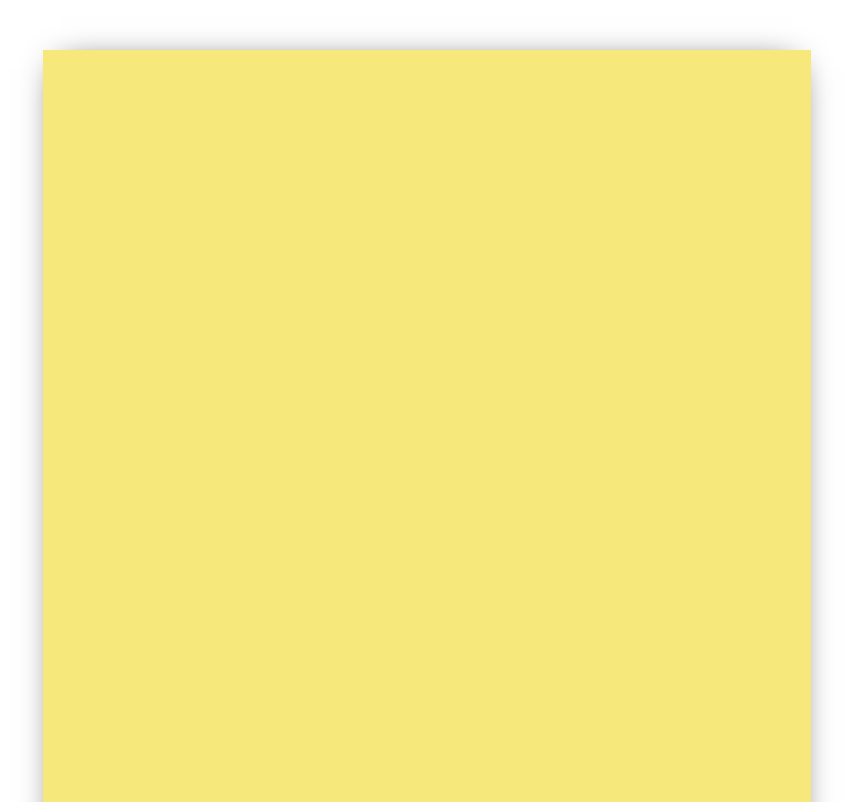
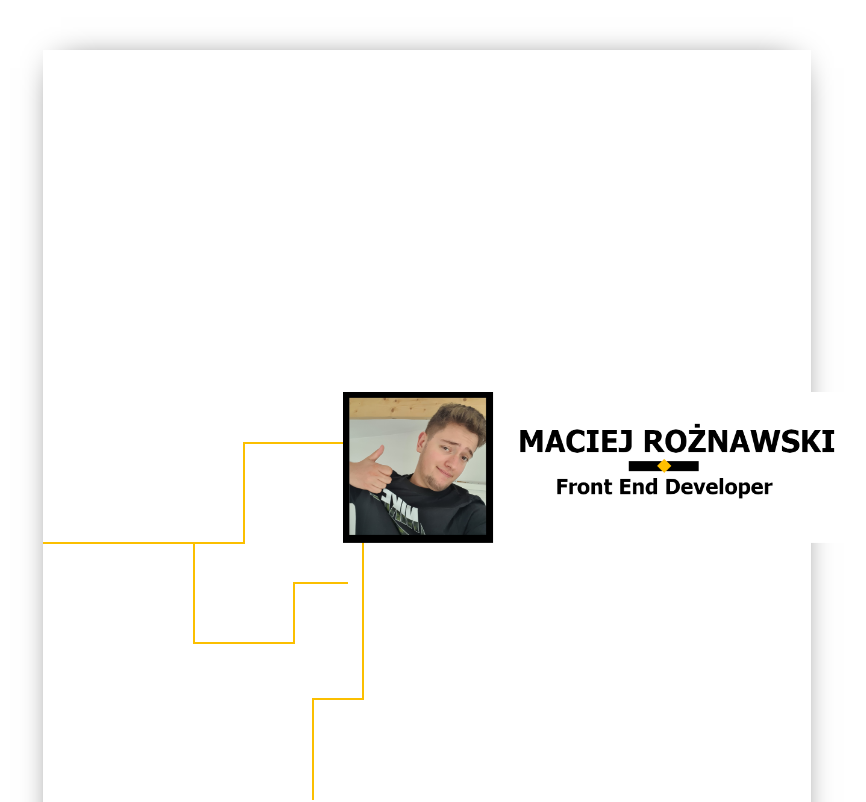
Before and after one commit to figarox/portfolio, a React (Create React App) app: page / in a window 1280 px wide. Shown: the top 802 px of the page, without its empty margins (213-1079 px from the left). Built offline with nearby package versions, Linux system fonts and the light colour scheme.

Commit message:
add animation line

```diff
--- a/src/Styles/App.css
+++ b/src/Styles/App.css
@@ -3,3 +3,232 @@
     padding: 0;
     text-align: center;
 }
+
+
+.line1{
+    position: absolute;
+    bottom: 0;
+    left: 41vw;
+    width: 2px;
+    height: 0;
+    background:#FBBF00;
+    animation: line1 1s ease forwards 0.5s;
+}
+
+.line2{
+    position: absolute;
+    bottom: 100px;
+    left: 0px;
+    width: 0;
+    height: 2px;
+    background:#FBBF00;
+    animation: line2 1s ease forwards 1.3s;
+}
+
+.line3{
+    position: absolute;
+    bottom: 100px;
+    left: 50px;
+    width: 2px;
+    height: 0;
+    background:#FBBF00;
+    animation: line3 1s ease forwards 2.1s;
+}
+
+.line4{
+    position: absolute;
+    bottom: 20vw;
+    left: 20vw;
+    width: 0;
+    height: 2px;
+    background:#FBBF00;
+    animation: line4 1s ease forwards 0.5s;
+}
+
+.line5{
+    position: absolute;
+    left: 150px;
+    width: 2px;
+    height: 0;
+    background:#FBBF00;
+    animation: line5 1s ease forwards 1.3s;
+}
+
+.line6{
+    position: absolute;
+    bottom: 0px;
+    left: 200px;
+    width: 2px;
+    height: 0;
+    background:#FBBF00;
+    animation: line6 0.5s ease forwards 2.1s;
+}
+
+.line7{
+    position: absolute;
+    bottom: -100px;
+    left: 150px;
+    width: 0;
+    height: 2px;
+    background:#FBBF00;
+    animation: line7 0.5s ease forwards 2.1s;
+}
+
+.line8{
+    position: absolute;
+    bottom: -100px;
+    left: 250px;
+    width: 2px;
+    height: 0;
+    background:#FBBF00;
+    animation: line8 0.2s ease forwards 2.5s;
+}
+
+.line9{
+    position: absolute;
+    bottom: -40px;
+    left: 250px;
+    width: 0;
+    height: 2px;
+    background:#FBBF00;
+    animation: line9 0.2s ease forwards 3s;
+}
+
+.line10{
+    position: absolute;
+    bottom: 100px;
+    left: 200px;
+    width: 0;
+    height: 2px;
+    background:#FBBF00;
+    animation: line10 0.2s ease forwards 3s;
+}
+
+
+@keyframes SkyText {
+    0%{
+        height: 0;
+    }
+
+    100%{
+        opacity: 1;
+        height: 400px;
+    }
+
+  }
+
+@keyframes line1 {
+  0%{
+      height: 0px;
+  }
+
+  100%{
+      height: 100px;
+  }
+
+}
+
+@keyframes line2 {
+    0%{
+        width: 0px;
+    }
+
+    100%{
+        width: 50px;
+    }
+
+  }
+
+  @keyframes line3 {
+    0%{
+        height: 0px;
+    }
+
+    100%{
+        height: 220px;
+    }
+
+  }
+
+  @keyframes line4 {
+    0%{
+        width: 0px;
+    }
+
+    100%{
+        width: 200px;
+    }
+
+  }
+
+  @keyframes line5 {
+    0%{
+        height: 0px;
+        transform: rotateZ(180deg);
+    }
+
+    1%{
+        transform: rotateZ(0deg);
+    }
+
+    100%{
+        height: 100px;
+        transform: rotateZ(0deg);
+    }
+
+  }
+
+  @keyframes line6{
+    0%{
+        height: 0px;
+    }
+
+    100%{
+        height: 100px;
+    }
+
+  }
+
+  @keyframes line7 {
+    0%{
+        width: 0px;
+    }
+
+    100%{
+        width: 100px;
+    }
+
+  }
+
+  @keyframes line8{
+    0%{
+        height: 0px;
+    }
+
+    100%{
+        height: 60px;
+    }
+
+  }
+
+  @keyframes line9{
+    0%{
+        width: 0px;
+    }
+
+    100%{
+        width: 55px;
+    }
+
+  }
+
+  @keyframes line10{
+    0%{
+        width: 0px;
+    }
+
+    100%{
+        width: 100px;
+    }
+
+  }
--- a/src/layouts/App.js
+++ /dev/null
@@ -1,40 +0,0 @@
-import React from 'react';
-
-const AppStyles = {
-  maxWidth: "100vw",
-  height: "100%",
-  display: "flex"
-}
-
-const Body = {
-  width: "100vw",
-  height: "auto",
-  margin: "50px 20vw 80px 20vw",
-  boxShadow: "0px 0px 34px -18px rgba(0, 0, 0, 1)",
-  backgroundColor: "#ffffff",
-}
-const FirstWin = {
-  width: "100%",
-  height: "100vh",
-  backgroundColor: "#f7e87c"
-}
-const AboutMe = {
-  width: "100%",
-  height: "50vh",
-
-}
-
-function App() {
-  return (
-    <div style={AppStyles}>
-        <div style={Body}>
-            <div style={FirstWin}></div>
-            <section style={AboutMe}>
-
-            </section>
-        </div>
-    </div>
-  );
-}
-
-export default App;
--- /dev/null
+++ b/src/layouts/App.jsx
@@ -0,0 +1,61 @@
+import React from 'react';
+import MePicture from '../picture/portfolio-picutre.png';
+
+const AppStyles = {
+  maxWidth: "100vw",
+  height: "100%",
+  display: "flex"
+}
+
+const Body = {
+  width: "100vw",
+  height: "auto",
+  margin: "50px 20vw 80px 20vw",
+  boxShadow: "0px 0px 34px -18px rgba(0, 0, 0, 1)",
+  backgroundColor: "#ffffff",
+}
+const FirstWin = {
+  width: "100%",
+  height: "95vh",
+  backgroundColor: "white"
+}
+const AboutMe = {
+  width: "100%",
+  height: "50vh",
+}
+const MyPhoto = {
+  position: "relative",
+  width: "40vw",
+  left: "300px",
+  top: "-150px"
+}
+
+function App() {
+  return (
+    <div style={AppStyles}>
+        <div style={Body}>
+            <section style={FirstWin}>
+              <div className="line1">
+                <div className="line2"></div>
+                  <div className="line3"></div>
+              </div>
+                  <div className="line4">
+                    <div className="line6"></div>
+                    <div className="line5"></div>
+                    <div className="line7"></div>
+                    <div className="line8"></div>
+                    <div className="line9"></div>
+                    <div className="line10"></div>
+                    <img src={MePicture} style={MyPhoto}></img>
+
+                  </div>
+            </section>
+            <section style={AboutMe}>
+
+            </section>
+        </div>
+    </div>
+  );
+}
+
+export default App;
```
Also changed, not shown: src/Styles/AppStyles.js (deleted), src/Styles/AppStyles.jsx (added), src/picture/portfolio-picutre.png (added).
